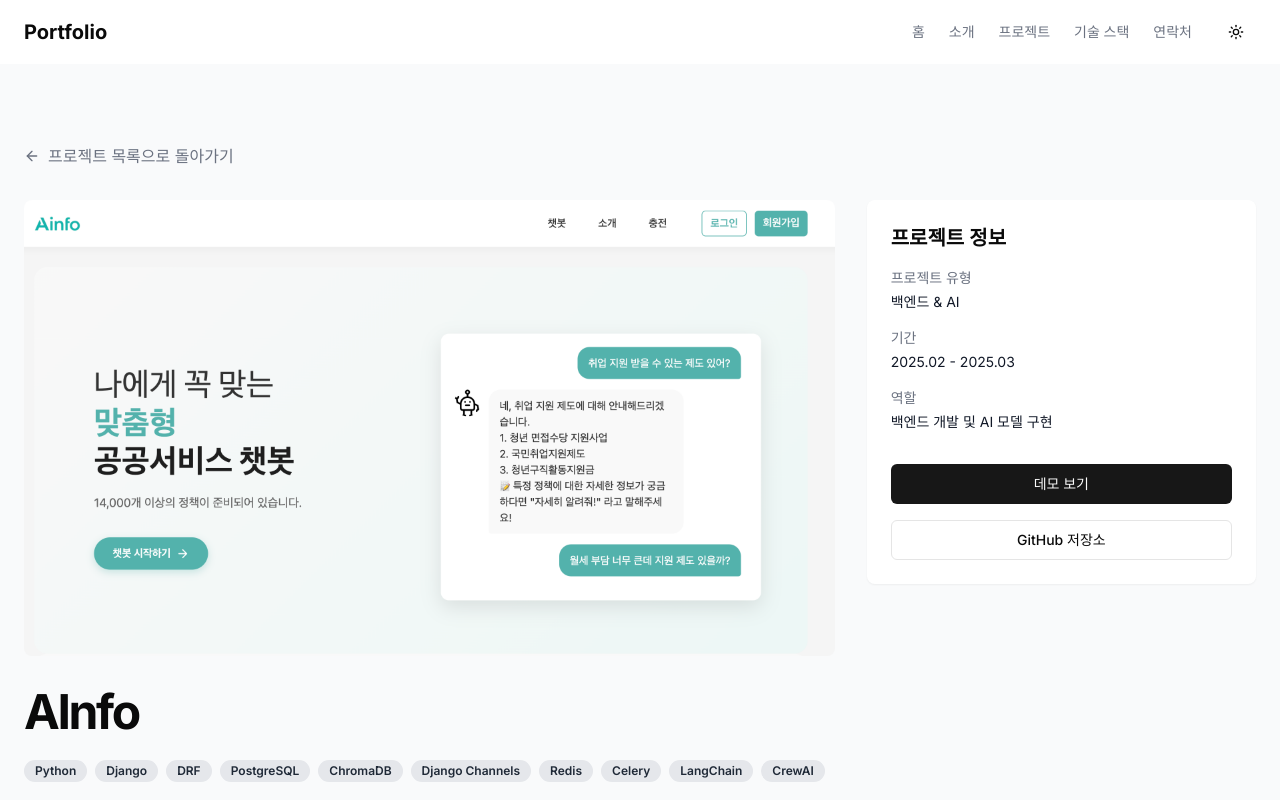
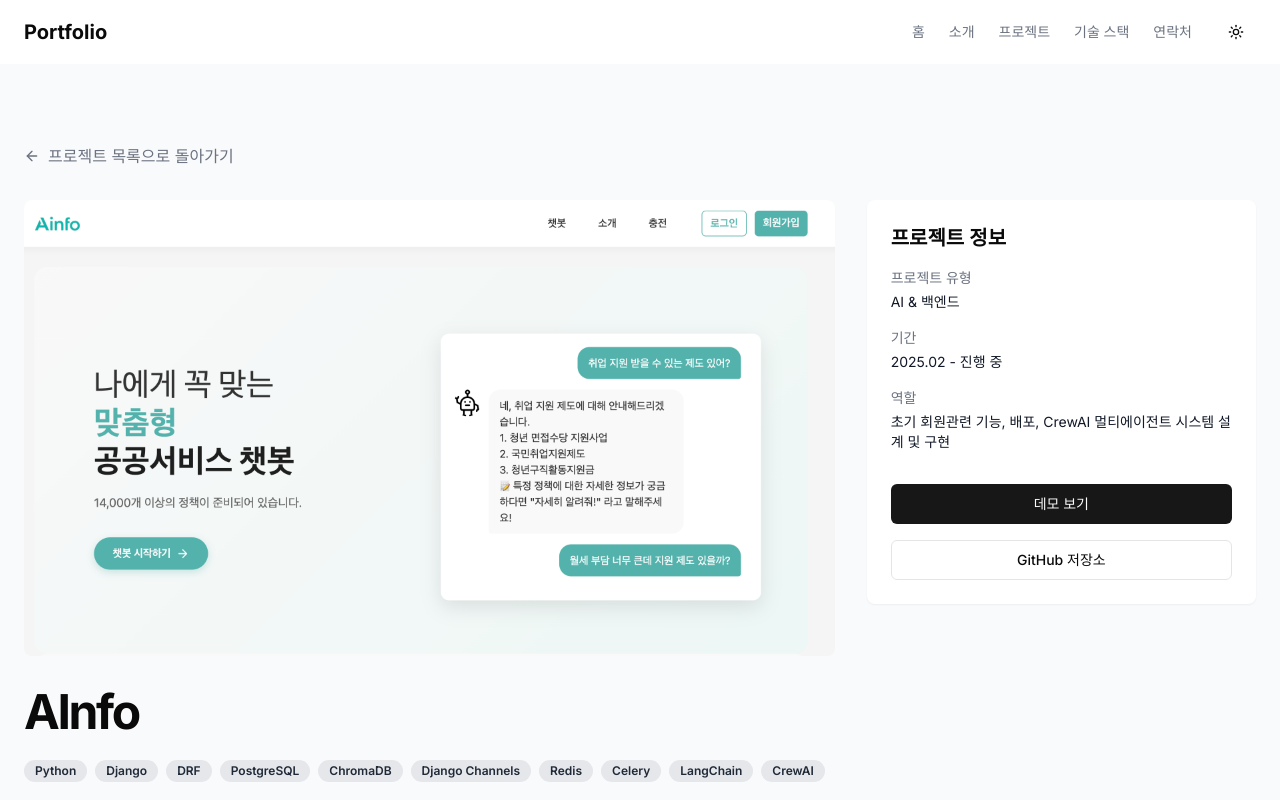
Before and after one commit to Mminzy22/portfolio-site, a Next.js app: page /projects/ainfo in a window 1280 px wide. Shown: the top 800 px of the page. Built offline with nearby package versions, Linux system fonts and the light colour scheme.

Commit message:
refactor: 프로젝트 정보 섹션 하드코딩 된 것 수정

```diff
--- a/app/projects/[slug]/page.tsx
+++ b/app/projects/[slug]/page.tsx
@@ -21,6 +21,13 @@ interface Project {
       }
   image: string
   gallery: string[]
+  projectInfo: {
+    type: string
+    period: string
+    role: string
+    githubUrl?: string
+    demoUrl?: string
+  }
 }
 
 // 프로젝트 데이터 (실제로는 데이터베이스나 API에서 가져올 수 있습니다)
@@ -46,6 +53,13 @@ const projects: Project[] = [
       "/images/projects/project1/ainfo_pay.gif?height=400&width=600",
       "/images/projects/project1/ainfo_s.gif?height=400&width=600",
     ],
+    projectInfo: {
+      type: "AI & 백엔드",
+      period: "2025.02 - 진행 중",
+      role: "초기 회원관련 기능, 배포, CrewAI 멀티에이전트 시스템 설계 및 구현",
+      githubUrl: "https://github.com/Mminzy22/AInfo-Backend",
+      demoUrl: "https://www.youtube.com/watch?v=Y2IPx5YfEuc&ab_channel=ainfo",
+    },
   },
   {
     id: 2,
@@ -67,6 +81,13 @@ const projects: Project[] = [
       "/images/projects/project2/모의면접_채팅내역1.png?height=400&width=600",
       "/images/projects/project2/모의면접_채팅내역2.png?height=400&width=600",
     ],
+    projectInfo: {
+      type: "AI & 백엔드",
+      period: "2025.02 - 2025.02",
+      role: "RDB 설계 및 구현",
+      githubUrl: "https://github.com/Mminzy22/Chatbot_pjt",
+      demoUrl: "https://www.youtube.com/watch?v=Vx48Bgsf3qQ&ab_channel=shincc6500",
+    },
   },
   {
     id: 3,
@@ -90,6 +111,13 @@ const projects: Project[] = [
       "/placeholder.svg?height=400&width=600",
       "/placeholder.svg?height=400&width=600",
     ],
+    projectInfo: {
+      type: "백엔드",
+      period: "2023.10 - 2023.11",
+      role: "백엔드 아키텍처 설계 및 구현",
+      githubUrl: "https://github.com/Mminzy22/moviemoa",
+      // demoUrl: "https://demo.cloud-backend.com",
+    },
   },
 ]
 
@@ -198,26 +226,34 @@ export default function ProjectPage({ params }: { params: { slug: string } }) {
                 <dl className="space-y-4">
                   <div>
                     <dt className="text-sm font-medium text-gray-500 dark:text-gray-400">프로젝트 유형</dt>
-                    <dd className="mt-1 text-sm text-gray-900 dark:text-gray-100">백엔드 & AI</dd>
+                    <dd className="mt-1 text-sm text-gray-900 dark:text-gray-100">{project.projectInfo.type}</dd>
                   </div>
                   <div>
                     <dt className="text-sm font-medium text-gray-500 dark:text-gray-400">기간</dt>
-                    <dd className="mt-1 text-sm text-gray-900 dark:text-gray-100">2025.02 - 2025.03</dd>
+                    <dd className="mt-1 text-sm text-gray-900 dark:text-gray-100">{project.projectInfo.period}</dd>
                   </div>
                   <div>
                     <dt className="text-sm font-medium text-gray-500 dark:text-gray-400">역할</dt>
-                    <dd className="mt-1 text-sm text-gray-900 dark:text-gray-100">백엔드 개발 및 AI 모델 구현</dd>
+                    <dd className="mt-1 text-sm text-gray-900 dark:text-gray-100">{project.projectInfo.role}</dd>
                   </div>
                 </dl>
               </div>
 
               <div className="space-y-4">
-                <Button className="w-full" variant="default">
-                  데모 보기
-                </Button>
-                <Button className="w-full" variant="outline">
-                  GitHub 저장소
-                </Button>
+                {project.projectInfo.demoUrl && (
+                  <Button className="w-full" variant="default" asChild>
+                    <Link href={project.projectInfo.demoUrl} target="_blank" rel="noopener noreferrer">
+                      데모 보기
+                    </Link>
+                  </Button>
+                )}
+                {project.projectInfo.githubUrl && (
+                  <Button className="w-full" variant="outline" asChild>
+                    <Link href={project.projectInfo.githubUrl} target="_blank" rel="noopener noreferrer">
+                      GitHub 저장소
+                    </Link>
+                  </Button>
+                )}
               </div>
             </div>
           </div>
```
